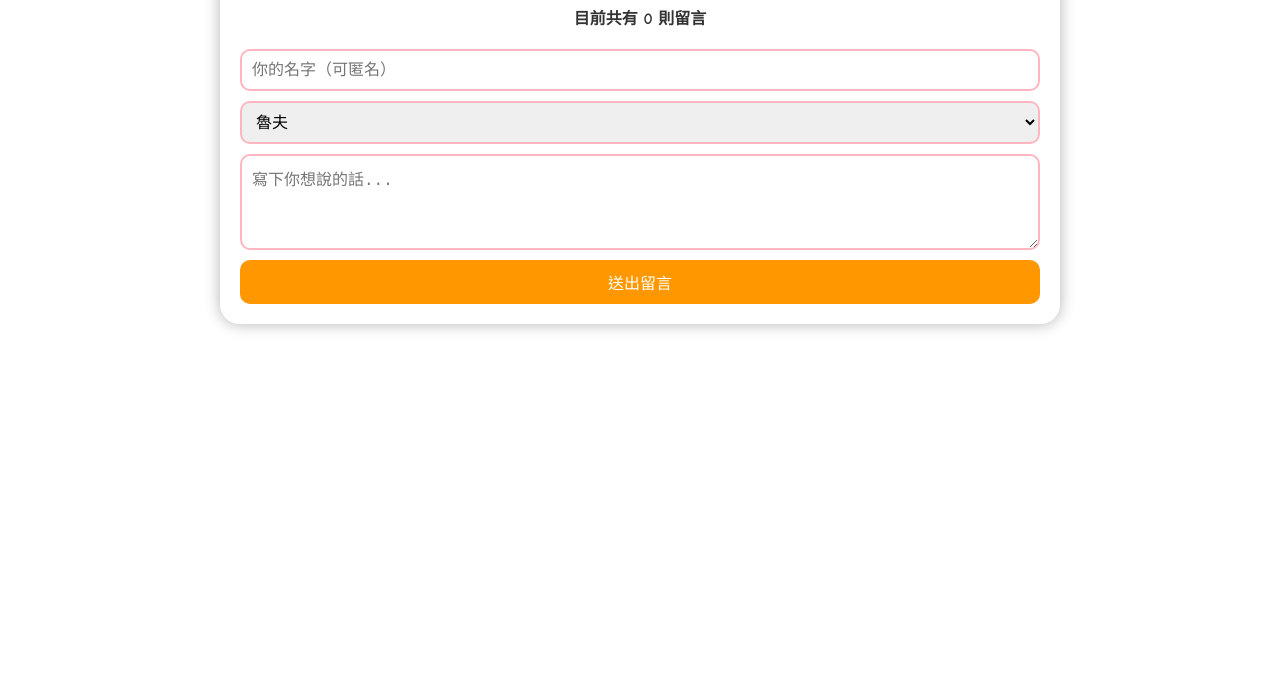
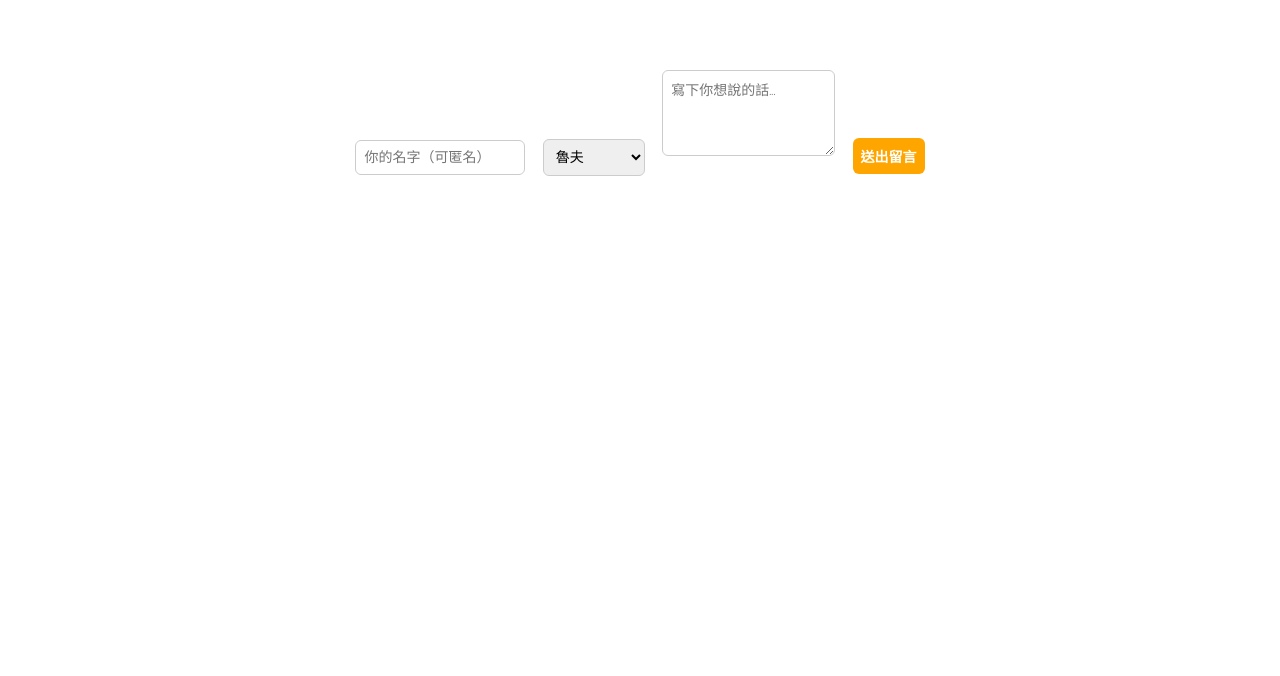
Before and after one commit to starsea-pink/starseapink, a website built with Vite: page index.html in a window 1280 px wide. Shown: the part 124-800 px from the top of the page. Built offline with nearby package versions, Linux system fonts and the light colour scheme; files whose address does not match are found by name.

Commit message:
Add files via upload

```diff
--- a/style.css
+++ b/style.css
@@ -1,85 +1,109 @@
+/* 背景設定 */
 body {
+  background-image: url('background.png');
+  background-size: cover;
+  background-repeat: no-repeat;
+  background-attachment: fixed;
   margin: 0;
   padding: 0;
-  font-family: "Comic Sans MS", "DFKai-SB", cursive;
-  background: url('backage.png') no-repeat center center fixed;
-  background-size: cover;
+  font-family: 'Comic Sans MS', 'DFKai-SB', cursive;
   color: #333;
 }
 
-.container {
-  background-color: rgba(255, 255, 255, 0.85);
-  max-width: 800px;
-  margin: 30px auto;
+/* 主容器排版 */
+#app {
   padding: 20px;
-  border-radius: 20px;
-  box-shadow: 0 0 15px rgba(0,0,0,0.3);
+  display: flex;
+  flex-wrap: wrap;
+  justify-content: center;
+  gap: 15px;
 }
 
-h1 {
+/* 留言卡片樣式 */
+.message-box {
+  width: 220px;
+  min-height: 160px;
+  padding: 10px;
+  margin: 10px;
+  border: 2px dashed orange;
+  border-radius: 15px;
+  background-color: rgba(255, 255, 255, 0.85);
   text-align: center;
-  color: #b35050;
-  margin-bottom: 20px;
-  font-size: 28px;
+  display: inline-block;
+  vertical-align: top;
+  cursor: pointer;
+  transition: transform 0.2s ease;
 }
 
-form {
-  display: flex;
-  flex-direction: column;
-  gap: 10px;
+.message-box:hover {
+  transform: scale(1.03);
 }
 
-input[type="text"],
-textarea,
-select {
-  padding: 10px;
-  border-radius: 10px;
-  border: 2px solid #ffb6c1;
-  font-size: 16px;
-  width: 100%;
-  box-sizing: border-box;
+/* 角色圖片樣式 */
+.character-img {
+  max-width: 100%;
+  height: 120px;
+  object-fit: contain;
+  display: block;
+  margin: 0 auto 8px;
 }
 
-button {
-  background-color: #ff9800;
-  color: white;
-  padding: 10px;
-  border: none;
-  font-size: 16px;
-  border-radius: 10px;
-  cursor: pointer;
-  transition: 0.3s;
+/* 留言文字樣式 */
+.message-text {
+  white-space: pre-wrap;
+  font-size: 14px;
+  line-height: 1.3;
 }
 
-button:hover {
-  background-color: #e07b00;
+/* 表單樣式 */
+#messageForm {
+  margin: 20px auto;
+  text-align: center;
+  background-color: rgba(255, 255, 255, 0.85);
+  padding: 15px;
+  border-radius: 10px;
+  width: 90%;
+  max-width: 600px;
 }
 
-#messageCount {
-  text-align: center;
-  margin-bottom: 10px;
-  font-weight: bold;
+#messageForm input,
+#messageForm textarea,
+#messageForm select,
+#messageForm button {
+  margin: 6px;
+  padding: 8px;
+  font-size: 14px;
+  font-family: 'Comic Sans MS', 'DFKai-SB', cursive;
+  border-radius: 6px;
+  border: 1px solid #ccc;
 }
 
-#app {
-  display: flex;
-  flex-wrap: wrap;
-  gap: 12px;
-  justify-content: center;
-  margin-top: 20px;
+#messageForm button {
+  background-color: orange;
+  color: white;
+  font-weight: bold;
+  border: none;
+  cursor: pointer;
 }
 
-.message-card {
-  background-color: #fff5f5;
-  border: 2px dashed #ffb6c1;
-  border-radius: 12px;
-  padding: 10px;
-  width: 200px;
-  text-align: center;
-  font-size: 14px;
-  transition: transform 0.3s;
+#messageForm button:hover {
+  background-color: darkorange;
 }
 
-.message-card:hover {
-  transform: scale(1.05);
+/* 音樂控制按鈕 */
+#muteButton {
+  position: fixed;
+  bottom: 10px;
+  right: 10px;
+  background-color: rgba(255, 165, 0, 0.8);
+  border: none;
+  padding: 10px;
+  border-radius: 8px;
+  font-family: 'Comic Sans MS', cursive;
+  font-size: 14px;
+  cursor: pointer;
 }
+
+#muteButton:hover {
+  background-color: orange;
+}
```
